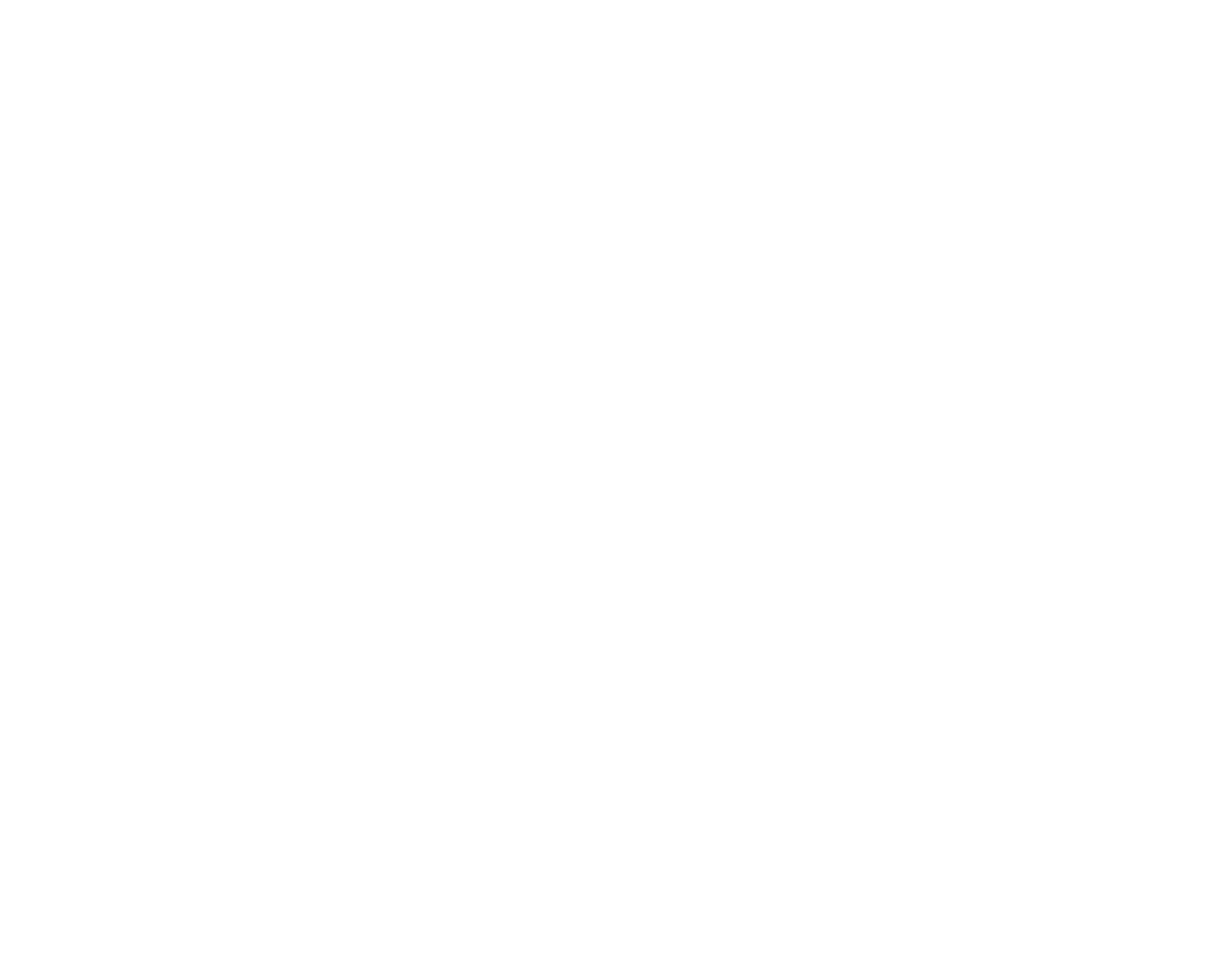
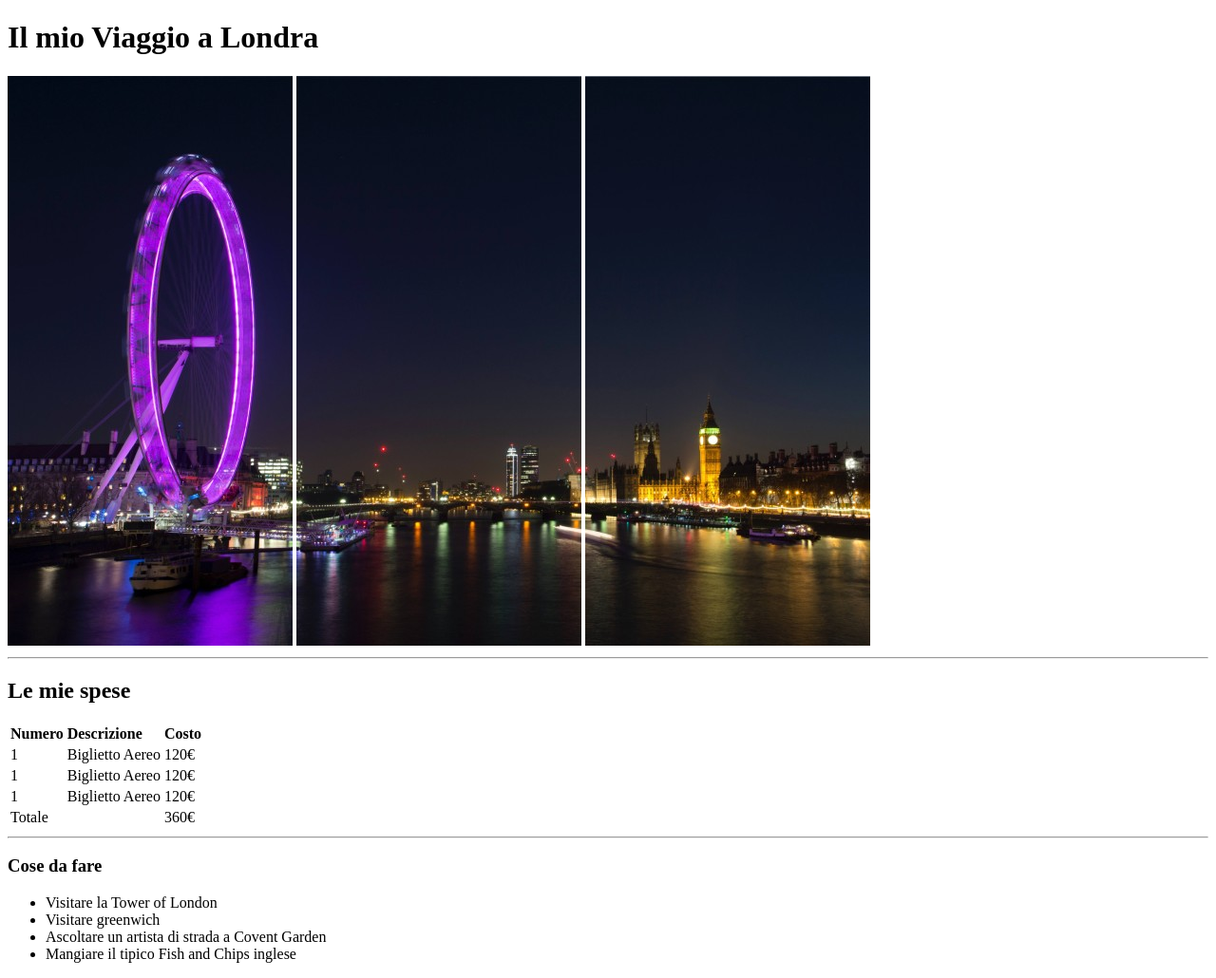
Before and after one commit to Luca-Mariselli/html-london-trip, a plain HTML site: page index.html in a window 1280 px wide. Shown: the whole page at 95% size. Before the commit the page ends 800 px from the top, so only its background shows below. Drawn offline with Linux system fonts and the light colour scheme.

Commit message:
Aggiunte prima e seconda sezione

```diff
--- a/index.html
+++ b/index.html
@@ -4,14 +4,81 @@
 <head>
     <meta charset="UTF-8">
     <meta name="viewport" content="width=device-width, initial-scale=1.0">
-    <title>Document</title>
+    <title>Il mio viaggio a Londra</title>
 </head>
 
 <body>
 
-    <header></header>
+    <!-- Inizio intestazione -->
+    <header>
+        <h1>Il mio Viaggio a Londra</h1>
+        <img src="./pexels-bill-emrich-230794-0.jpg" alt="">
+        <img src="./pexels-bill-emrich-230794-1.jpg" alt="">
+        <img src="./pexels-bill-emrich-230794-2.jpg" alt="">
+        <hr>
+    </header>
+    <!-- Fine intestazione -->
 
-    <main></main>
+    <!-- Inizio corpo -->
+    <main>
+
+        <!-- Inizio sezione 1 -->
+        <section>
+            <h2>Le mie spese</h2>
+            <table>
+                <tr>
+                    <td><strong>Numero </strong></td>
+                    <td><strong> Descrizione</strong></td>
+                    <td><strong>Costo</strong></td>
+                </tr>
+
+                <tr>
+                    <td>1</td>
+                    <td>Biglietto Aereo</td>
+                    <td>120&#x20AC</td>
+                </tr>
+
+                <tr>
+                    <td>1</td>
+                    <td>Biglietto Aereo</td>
+                    <td>120&#x20AC</td>
+                </tr>
+
+                <tr>
+                    <td>1</td>
+                    <td>Biglietto Aereo</td>
+                    <td>120&#x20AC</td>
+                </tr>
+
+                <tr>
+                    <td>Totale</td>
+                    <td> </td>
+                    <td>360&#x20AC</td>
+                </tr>
+            </table>
+            <hr>
+        </section>
+        <!-- Fine sezione 1 -->
+
+        <!-- Inizio sezione 2 -->
+        <section>
+            <h3>Cose da fare</h3>
+            <ul>
+                <li>Visitare la Tower of London</li>
+                <li>Visitare greenwich</li>
+                <li>Ascoltare un artista di strada a Covent Garden</li>
+                <li>Mangiare il tipico Fish and Chips inglese</li>
+
+            </ul>
+
+
+
+        </section>
+
+
+
+
+    </main>
 
     <footer></footer>
 
```
Also changed, not shown: pexels-bill-emrich-230794-0.jpg (added), pexels-bill-emrich-230794-1.jpg (added), pexels-bill-emrich-230794-2.jpg (added).
